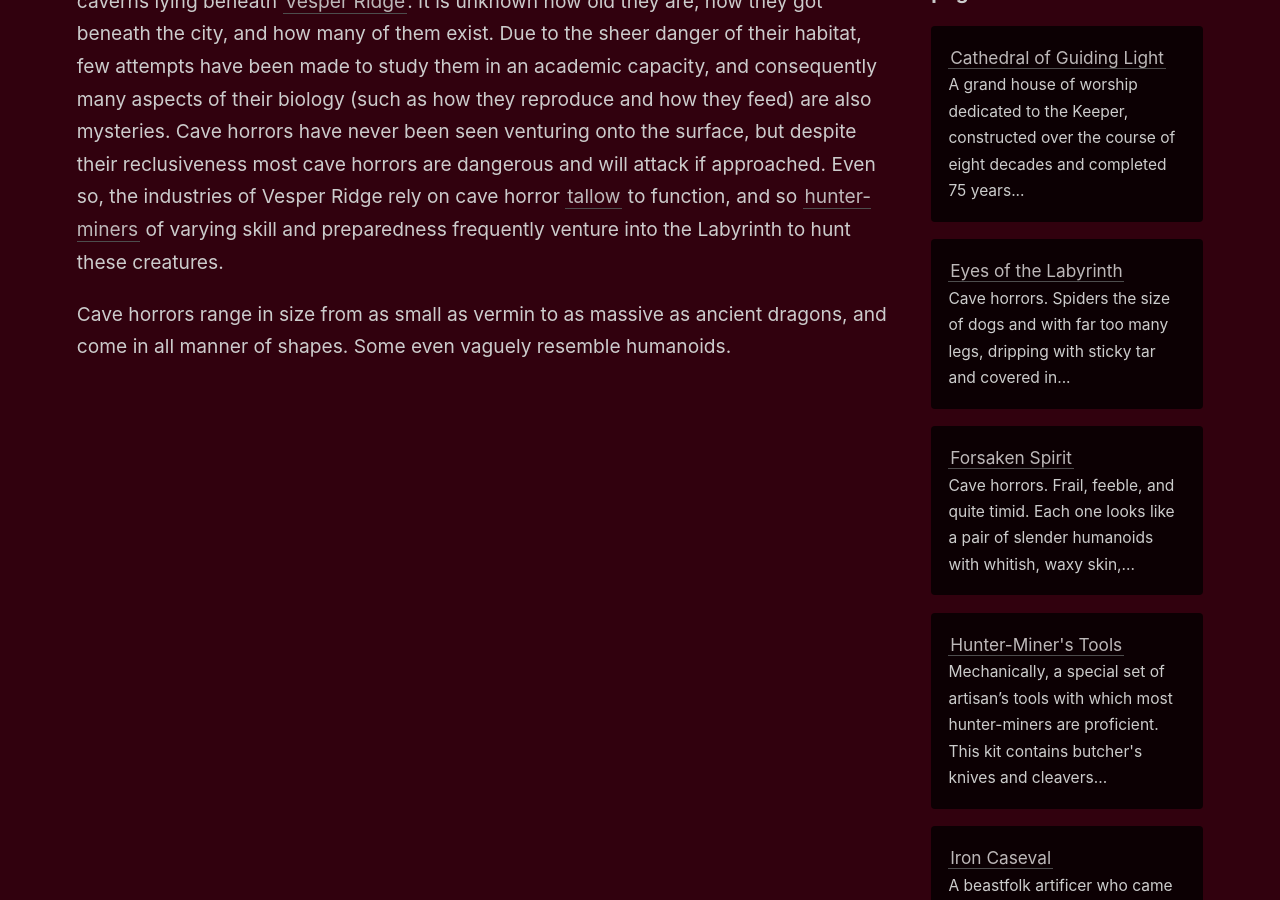
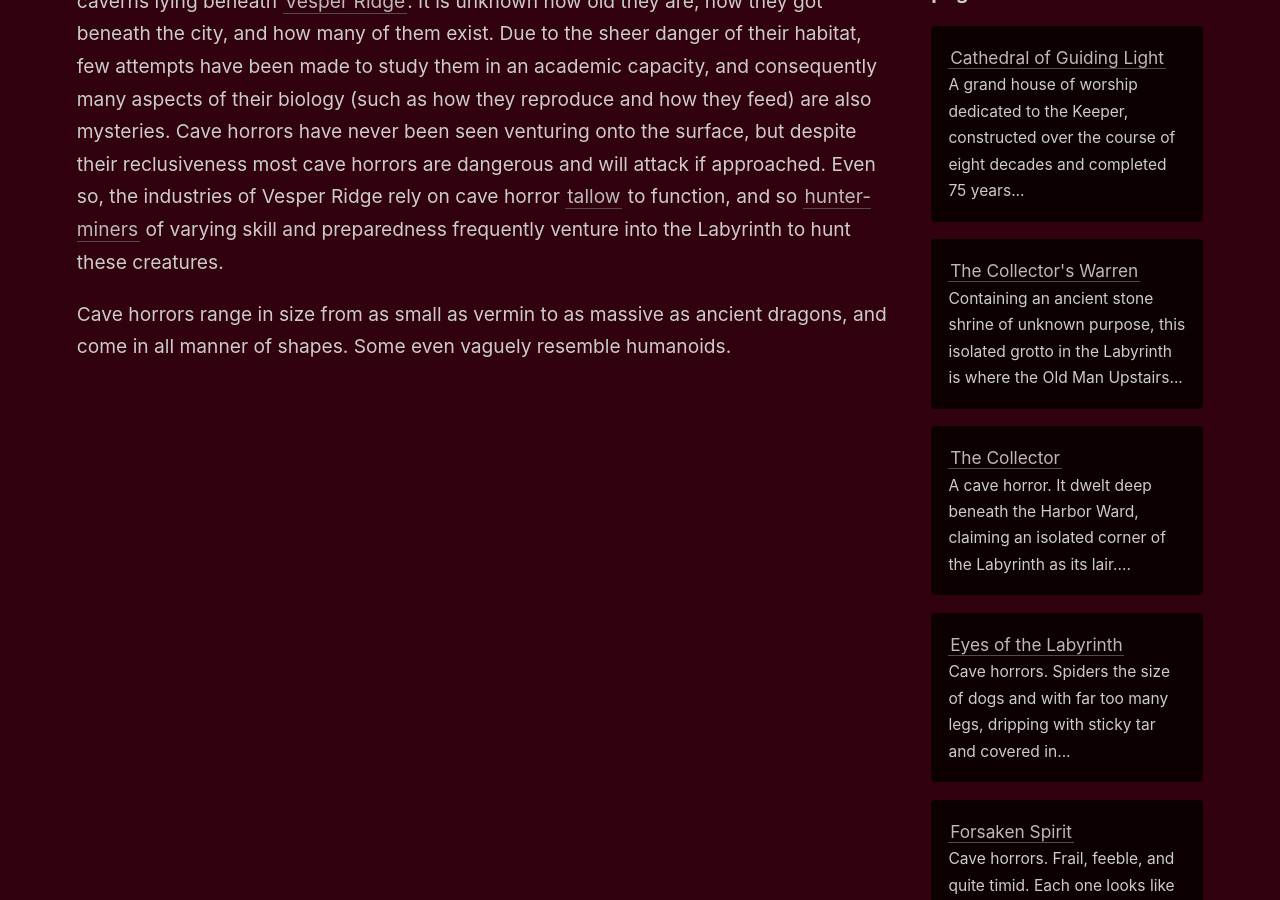
Before and after one commit to walcutt/vesper-ridge-wiki, a Jekyll site: the page built from _notes/vesper-ridge-wiki/_public/C/Cave Horrors.md, in a window 1280 px wide and 900 px high, scrolled down 324 px. Built offline with Jekyll 4.4.1, drawn with Linux system fonts in a browser that asks for light colours.

Commit message:
Update B9

```diff
--- /dev/null
+++ b/_notes/vesper-ridge-wiki/_public/C/The Collector's Warren.md
@@ -0,0 +1,5 @@
+---
+title: The Collector's Warren
+---
+
+Containing an ancient stone shrine of unknown purpose, this isolated grotto in [[the Labyrinth]] is where [[the Old Man Upstairs]] hid his prized set of holy books. Some time after his untimely death, a [[Cave Horrors|cave horror]] known as [[the Collector]] took up residence in the warren and claimed the books as its own, although it seemed more interested in other prizes...
--- /dev/null
+++ b/_notes/vesper-ridge-wiki/_public/C/The Collector.md
@@ -0,0 +1,5 @@
+---
+title: The Collector
+---
+
+A [[Cave Horrors|cave horror]]. It dwelt deep beneath the [[Harbor Ward]], claiming an [[The Collector's Warren|isolated corner]] of [[the Labyrinth]] as its lair. The Collector harbored an insatiable greed for human bones, and stockpiled a great hoard of them (as well as a few other prizes) over many years in its dark nest. It was later slain by the party.
```
Also changed, not shown: _notes/vesper-ridge-wiki/_public/C/Calix Hypatia.md (+3 -1 lines), _notes/vesper-ridge-wiki/_public/G/The Gloaming Lantern.md (+1 -1 lines).
